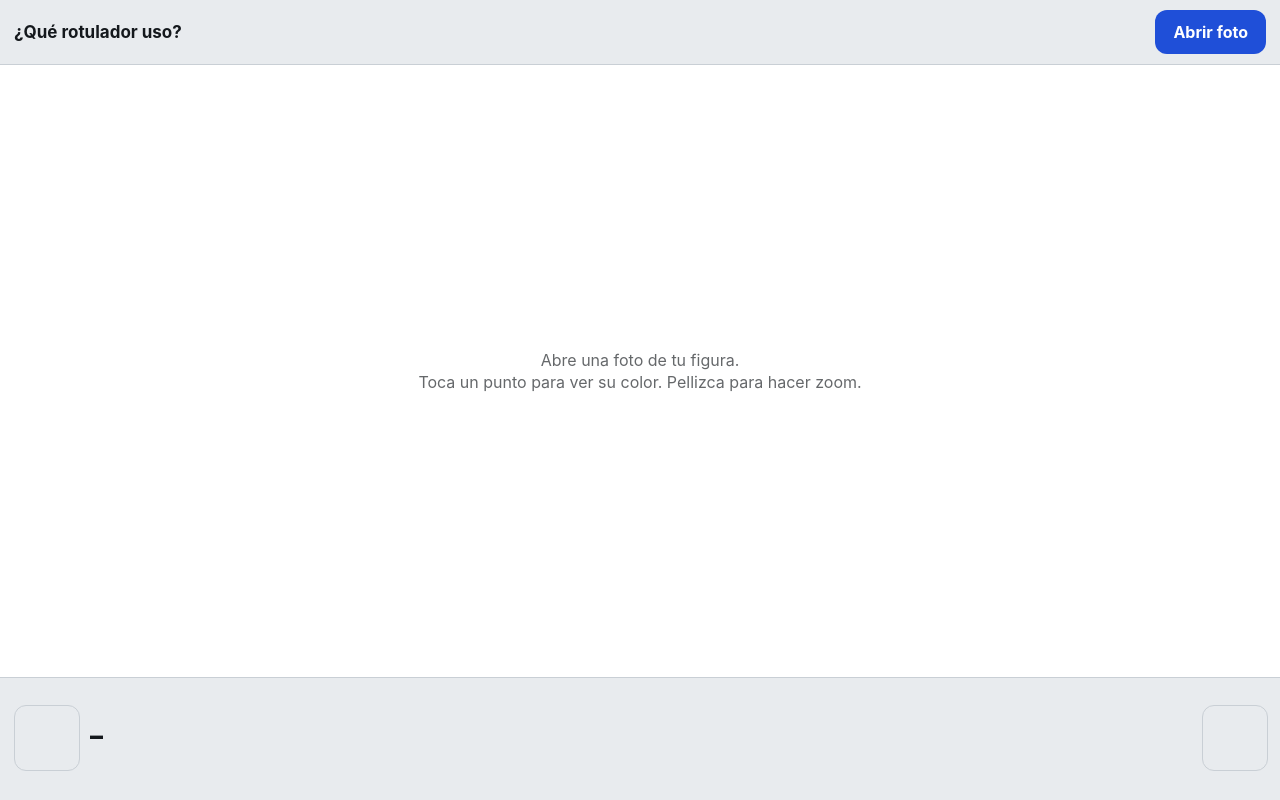
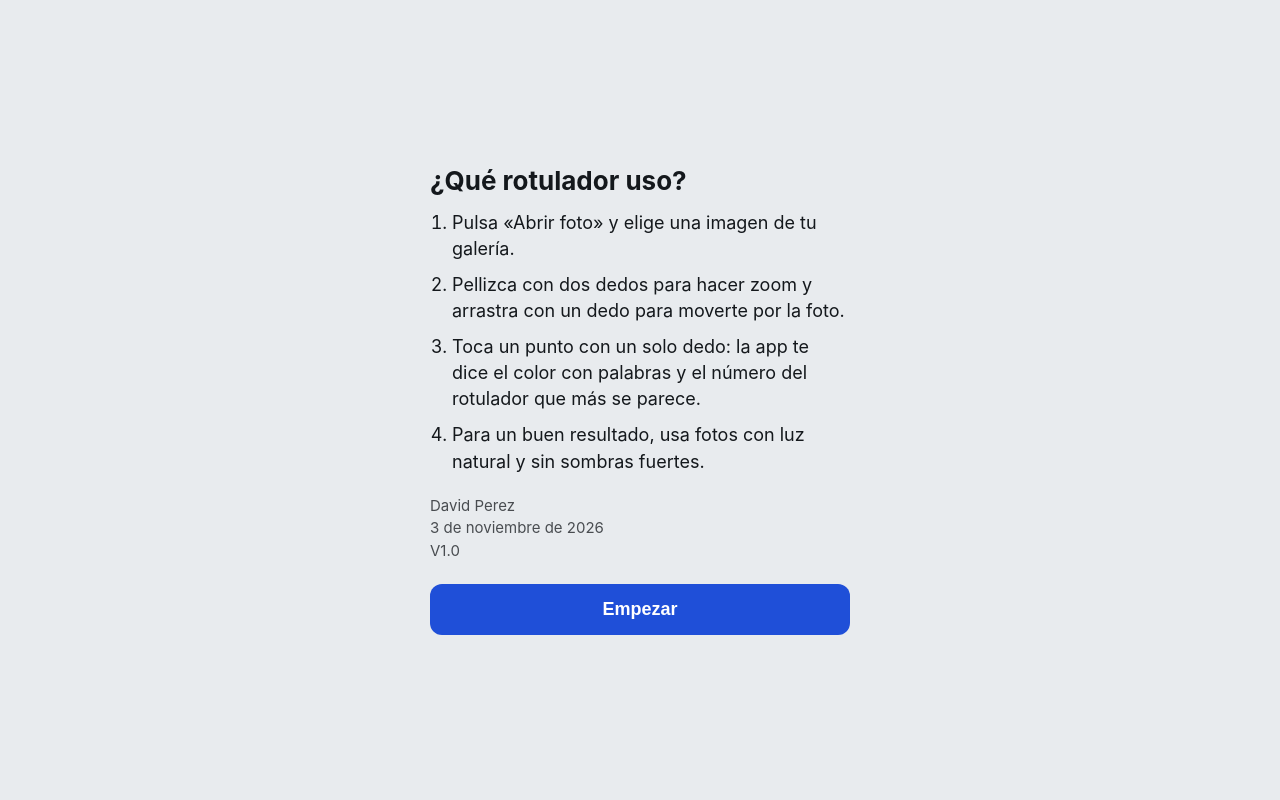
Before and after one commit to morciw/Acrylic, a plain HTML site: page index.html in a window 1280 px wide. Drawn offline with Linux system fonts and the light colour scheme.

Commit message:
Add files via upload

```diff
--- a/index.html
+++ b/index.html
@@ -24,12 +24,32 @@ input{display:none}
 #name{font-size:26px;font-weight:800;line-height:1.1;text-transform:capitalize}
 #num{font-size:20px;font-weight:600;margin-top:4px}
 #alt{font-size:14px;opacity:.7;margin-top:4px}
+#help{width:44px;height:44px;border-radius:50%;border:2px solid var(--acc);background:transparent;color:var(--acc);font-size:20px;font-weight:800}
+#intro{position:fixed;inset:0;z-index:50;background:var(--bg);display:flex;align-items:center;justify-content:center;padding:calc(20px + env(safe-area-inset-top,0px)) 20px calc(20px + env(safe-area-inset-bottom,0px));overflow:auto}
+#intro.off{display:none}
+#intro .box{max-width:420px;width:100%}
+#intro h2{font-size:26px;margin:0 0 14px}
+#intro ol{padding-left:22px;margin:0 0 20px;font-size:18px;line-height:1.45}
+#intro li{margin-bottom:10px}
+#intro .firma{font-size:15px;line-height:1.5;opacity:.75;margin-bottom:22px}
+#intro button{width:100%;background:var(--acc);color:var(--accfg);font-size:18px;font-weight:700;border:0;border-radius:12px;padding:15px}
 </style>
 </head>
 <body>
+<div id="intro"><div class="box">
+  <h2>¿Qué rotulador uso?</h2>
+  <ol>
+    <li>Pulsa «Abrir foto» y elige una imagen de tu galería.</li>
+    <li>Pellizca con dos dedos para hacer zoom y arrastra con un dedo para moverte por la foto.</li>
+    <li>Toca un punto con un solo dedo: la app te dice el color con palabras y el número del rotulador que más se parece.</li>
+    <li>Para un buen resultado, usa fotos con luz natural y sin sombras fuertes.</li>
+  </ol>
+  <div class="firma">David Perez<br>3 de noviembre de 2026<br>V1.0</div>
+  <button id="introOk">Empezar</button>
+</div></div>
 <header>
   <h1>¿Qué rotulador uso?</h1>
-  <label class="btn">Abrir foto<input id="file" type="file" accept="image/*"></label>
+  <div style="display:flex;gap:10px;align-items:center"><button id="help" aria-label="Ayuda">?</button><label class="btn">Abrir foto<input id="file" type="file" accept="image/*"></label></div>
 </header>
 <div id="stage">
   <div id="hint">Abre una foto de tu figura.<br>Toca un punto para ver su color. Pellizca para hacer zoom.</div>
@@ -172,6 +192,10 @@ stage.addEventListener('touchend',e=>{
     if(s<minS)fit();
   }else if(t.length===1){sx=t[0].clientX;sy=t[0].clientY;ox=tx;oy=ty;moved=true}
 },{passive:false});
+// Explicación inicial
+const intro=document.getElementById('intro');
+document.getElementById('introOk').addEventListener('click',()=>intro.classList.add('off'));
+document.getElementById('help').addEventListener('click',()=>intro.classList.remove('off'));
 // Ratón (por si lo abres en ordenador)
 stage.addEventListener('click',e=>tap(e.clientX,e.clientY));
 stage.addEventListener('wheel',e=>{
```
